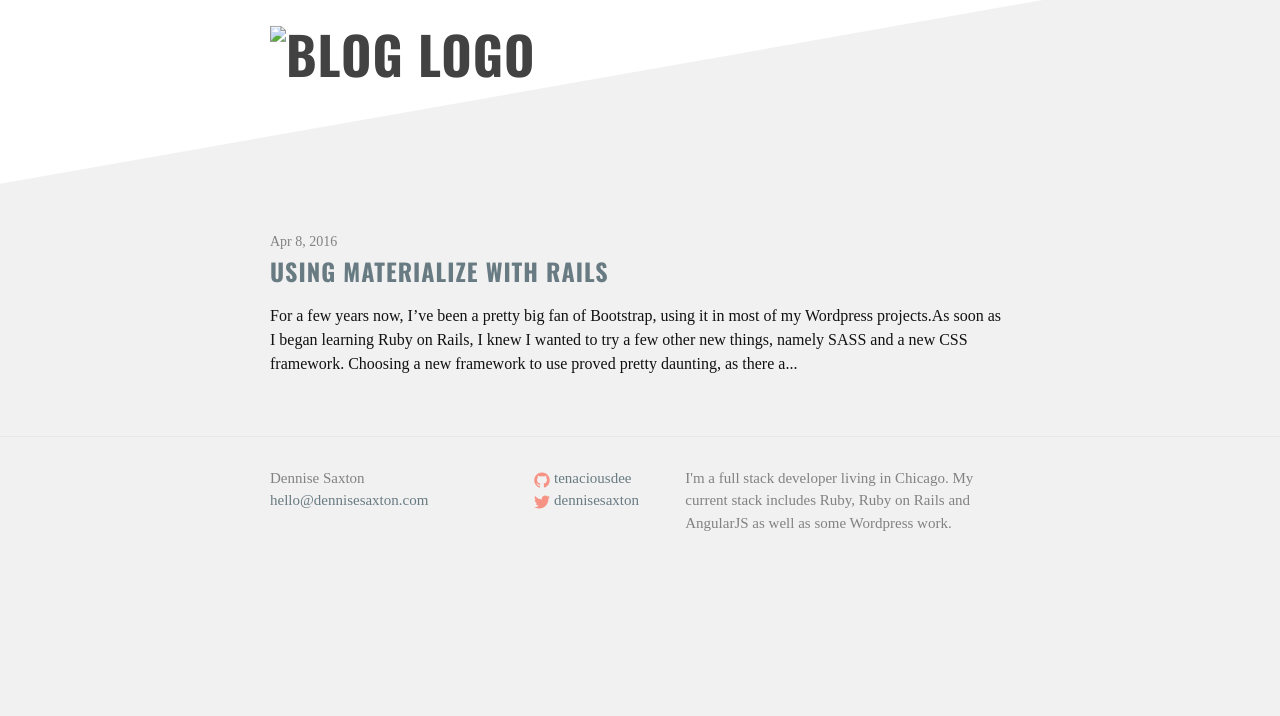
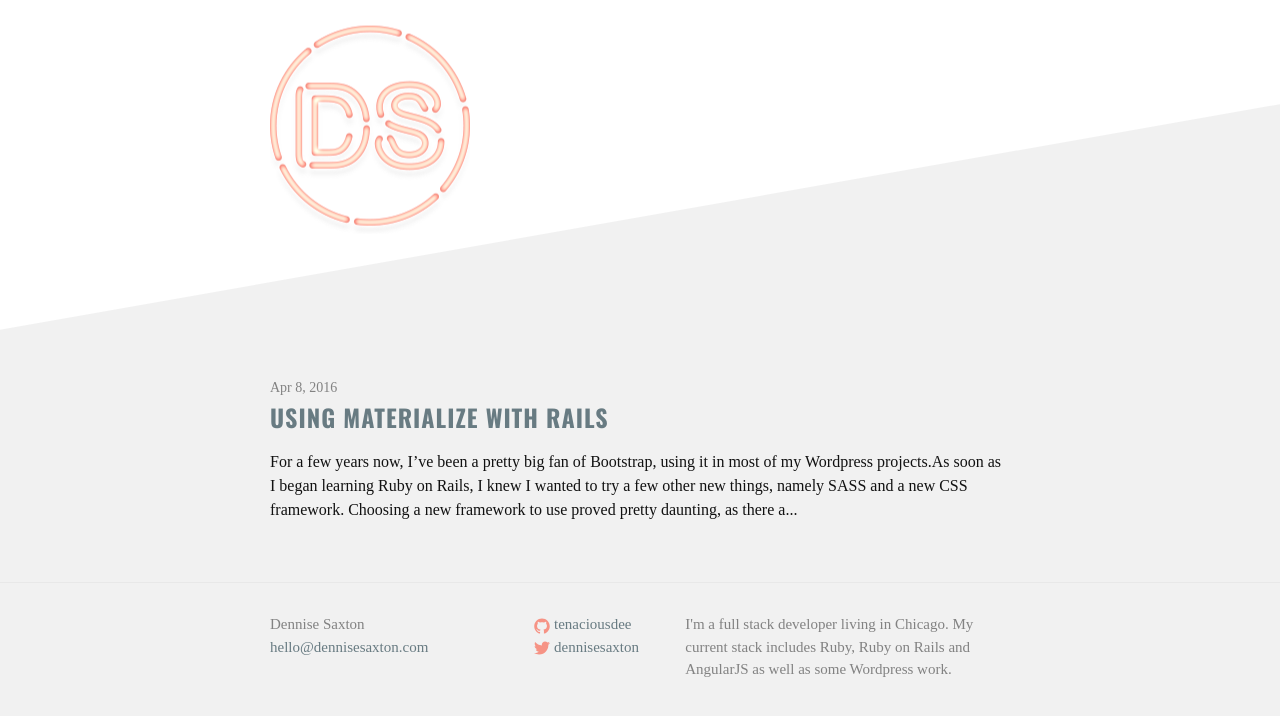
Before and after one commit to tenaciousdee/jekyllblog, a Jekyll site: the page built from index.html, in a window 1280 px wide. Shown: the top 716 px of the page. Built offline with Jekyll 4.4.1, drawn with Linux system fonts in a browser that asks for light colours; some web fonts are replaced.

Commit message:
Changed url path for image in header file

```diff
--- a/_includes/header.html
+++ b/_includes/header.html
@@ -2,7 +2,7 @@
 
   <div class="wrapper">
 
-    <a class="site-title" href="{{ site.baseurl }}/"><h1><img src="/img/blog-logo-alt.png" alt="blog logo" /></h1></a>
+    <a class="site-title" href="{{ site.baseurl }}/"><h1><img src="/_img/blog-logo-alt.png" alt="blog logo" /></h1></a>
 
   </div>
 
```
